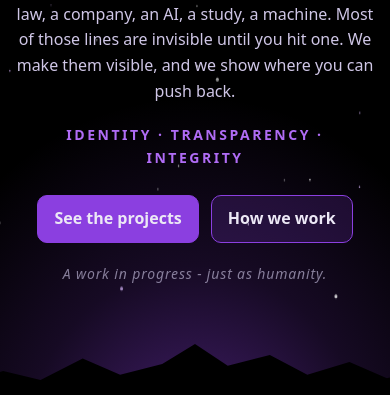
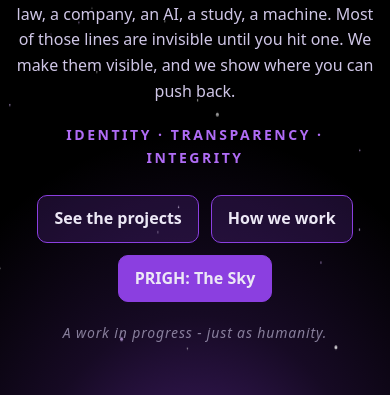
Before and after one commit to PriorityNexusLLC/PriorityNexusLLC.github.io, a plain HTML site: page index.html in a window 390 px wide. Shown: the part 449-844 px from the top of the page. Drawn offline with Linux system fonts and the light colour scheme.

Commit message:
Home: PRIGH: The Sky button in the opening; compact options on phones
Co-Authored-By: Claude Fable 5.2 <noreply@anthropic.com>

```diff
--- a/index.html
+++ b/index.html
@@ -9,7 +9,7 @@
 <meta property="og:description" content="Holding Systems Accountable. For the People. Identity · Transparency · Integrity.">
 <meta property="og:image" content="https://prioritynexusllc.org/pn-logo.png">
 <link rel="icon" href="/pn-logo.png">
-<link rel="stylesheet" href="/site.css?v=2050429d">
+<link rel="stylesheet" href="/site.css?v=1de5e4ec">
 </head>
 <body>
 <nav><div class="wrap">
@@ -23,7 +23,7 @@
     <h1>Holding Systems Accountable.<br>For the People.</h1>
     <p class="lead">Every system that acts on you draws a line: a law, a company, an AI, a study, a machine. Most of those lines are invisible until you hit one. We make them visible, and we show where you can push back.</p>
     <div class="cores-line">Identity · Transparency · Integrity</div>
-    <div class="go"><a class="btn solid" href="/projects/">See the projects</a><a class="btn" href="/about/">How we work</a></div>
+    <div class="go"><a class="btn" href="/projects/">See the projects</a><a class="btn" href="/about/">How we work</a><a class="btn solid" href="/PRIGH-Sky/sky.html?tab=balance">PRIGH: The Sky</a></div>
     <p class="wip"><em>A work in progress - just as humanity.</em></p>
   </div>
 </header>
--- a/site.css
+++ b/site.css
@@ -43,8 +43,8 @@ nav .links a.here { color: var(--ink); border-bottom-color: var(--violet); }
 .doors svg { width: 44px; height: 44px; stroke: var(--violet); fill: none; stroke-width: 1.6; stroke-linecap: round; stroke-linejoin: round; }
 .doors b { font-size: 15px; letter-spacing: .1em; text-transform: uppercase; }
 .doors span { color: var(--muted); font-size: 14.5px; max-width: 24ch; }
-@media (max-width: 820px) { .doors { grid-template-columns: repeat(2, minmax(0, 1fr)); } .doors a:nth-child(3) { border-left: 0; } .doors a:nth-child(n+3) { border-top: 1px solid var(--line); } }
-@media (max-width: 440px) { .doors { grid-template-columns: 1fr; } .doors a { border-left: 0; border-top: 1px solid var(--line); } .doors a:first-child { border-top: 0; } }
+@media (max-width: 820px) { .doors { grid-template-columns: repeat(2, minmax(0, 1fr)); } .doors a { padding: 14px 10px 13px; gap: 5px; } .doors a:nth-child(3) { border-left: 0; } .doors a:nth-child(n+3) { border-top: 1px solid var(--line); } .doors svg { width: 28px; height: 28px; } .doors b { font-size: 12.5px; letter-spacing: .06em; } .doors span { display: none; } }
+
 
 /* inner pages */
 .pagehead { text-align: center; padding: 48px 0 30px; }
```
Also changed, not shown: about/index.html (+1 -1 lines), contact/index.html (+1 -1 lines), projects/index.html (+1 -1 lines), resources/index.html (+1 -1 lines).
